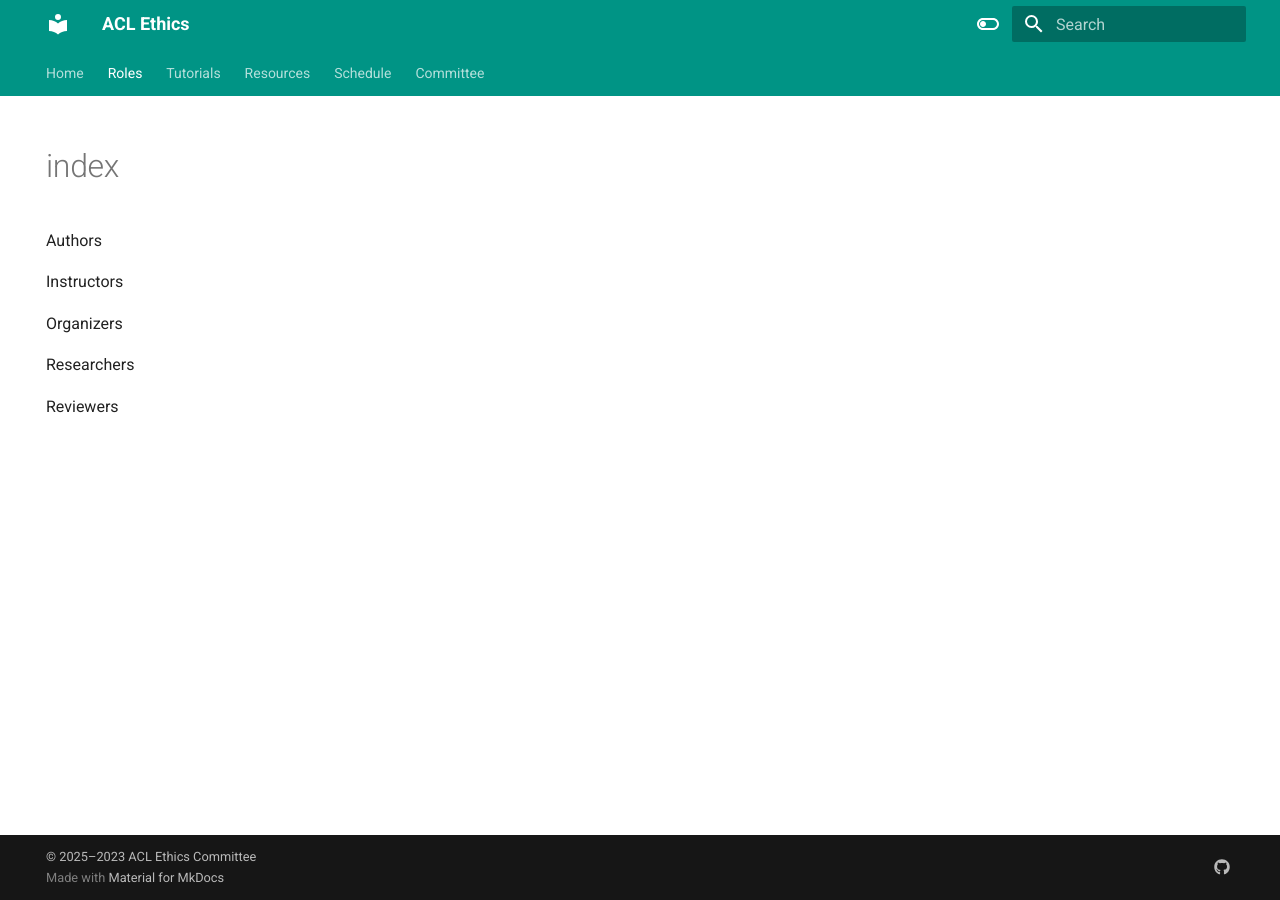
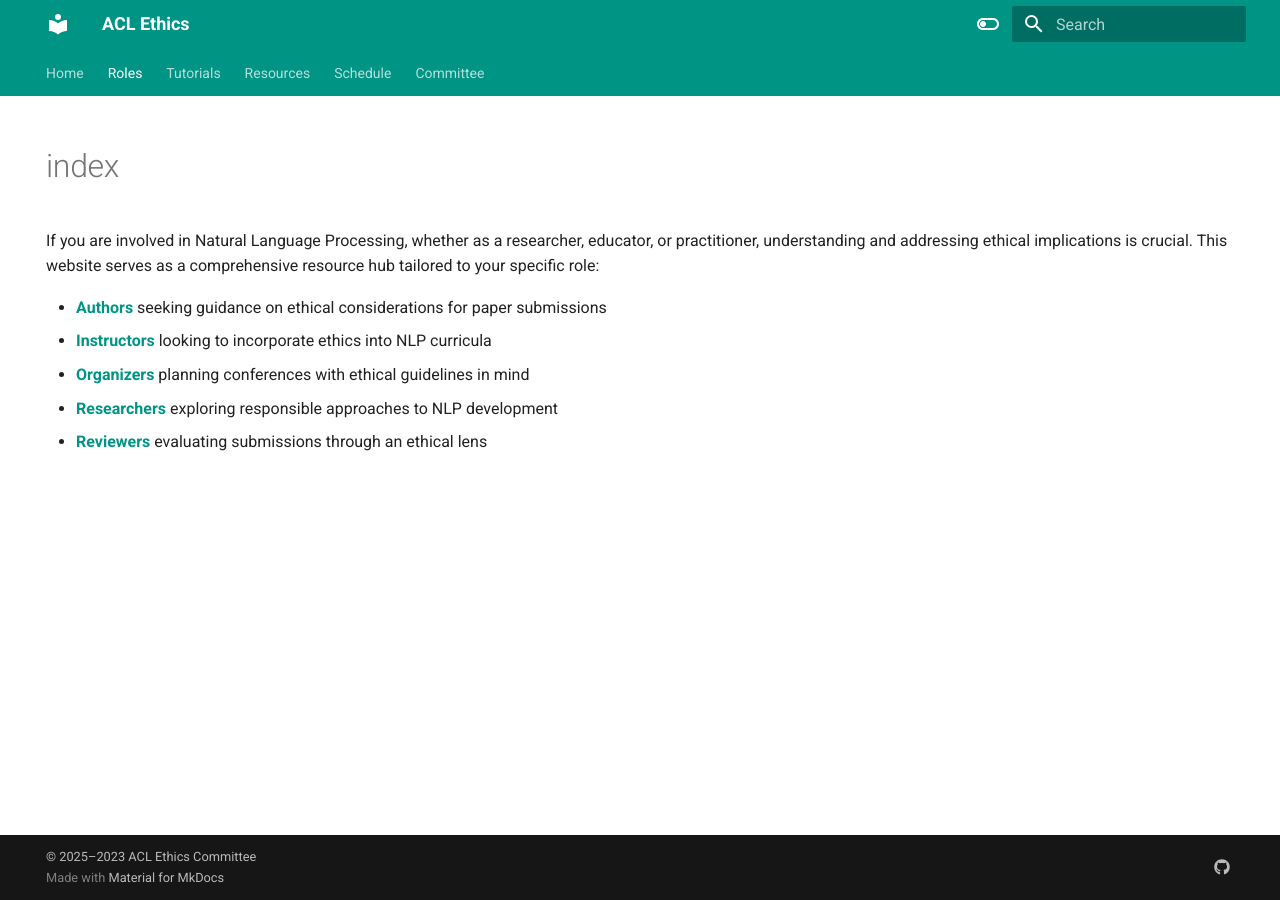
Before and after one commit to knmnyn/ethics-website, an MkDocs documentation site: the page built from docs/roles/index.md, in a window 1280 px wide. Built offline with MkDocs 1.6.1 and Material for MkDocs 9.7.7, drawn with Linux system fonts in a browser that asks for light colours.

Commit message:
Enhance roles index.md by adding a comprehensive introduction to ethical considerations in NLP and restructuring the roles list for clarity, linking to specific resources for authors, instructors, organizers, researchers, and reviewers.

```diff
--- a/docs/roles/index.md
+++ b/docs/roles/index.md
@@ -2,14 +2,12 @@
 hide:
   - navigation
   - toc
+  - title
 ---
+If you are involved in Natural Language Processing, whether as a researcher, educator, or practitioner, understanding and addressing ethical implications is crucial. This website serves as a comprehensive resource hub tailored to your specific role:
 
-Authors
-
-Instructors
-
-Organizers
-
-Researchers
-
-Reviewers
+- [**Authors**](authors.md) seeking guidance on ethical considerations for paper submissions
+- [**Instructors**](instructors.md) looking to incorporate ethics into NLP curricula
+- [**Organizers**](organisers.md) planning conferences with ethical guidelines in mind
+- [**Researchers**](researchers.md) exploring responsible approaches to NLP development
+- [**Reviewers**](reviewers.md) evaluating submissions through an ethical lens
```
